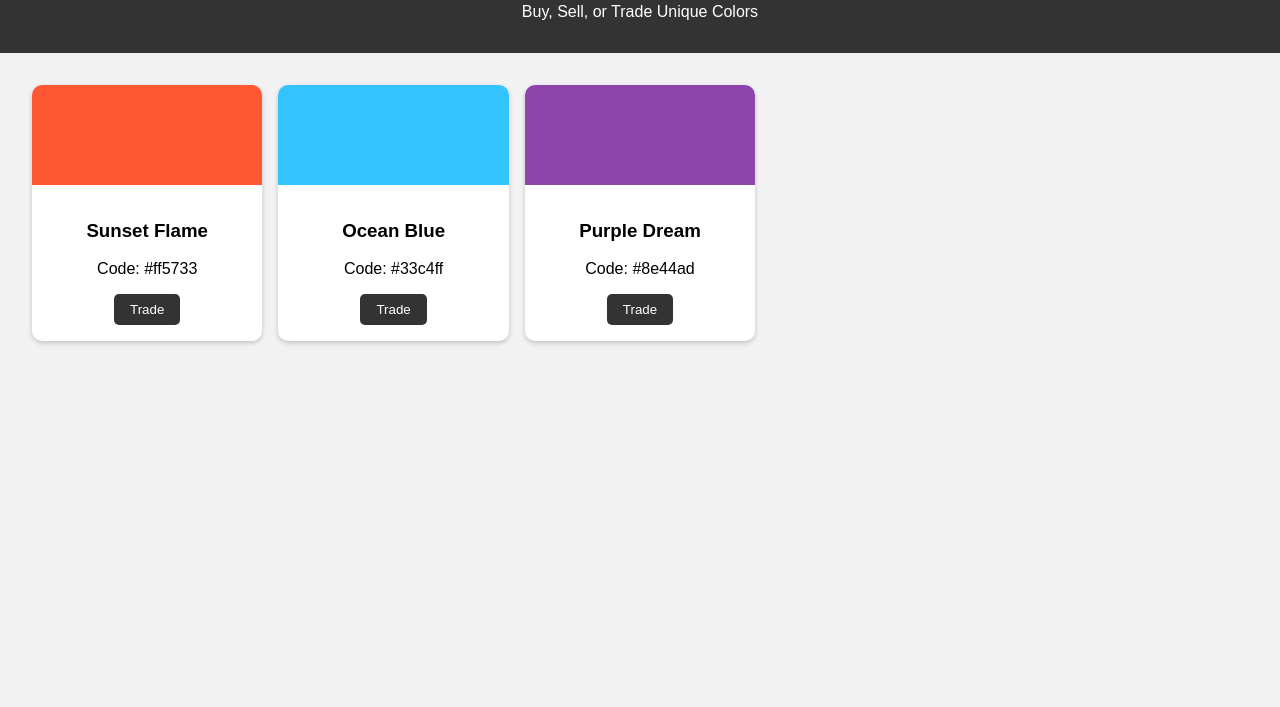
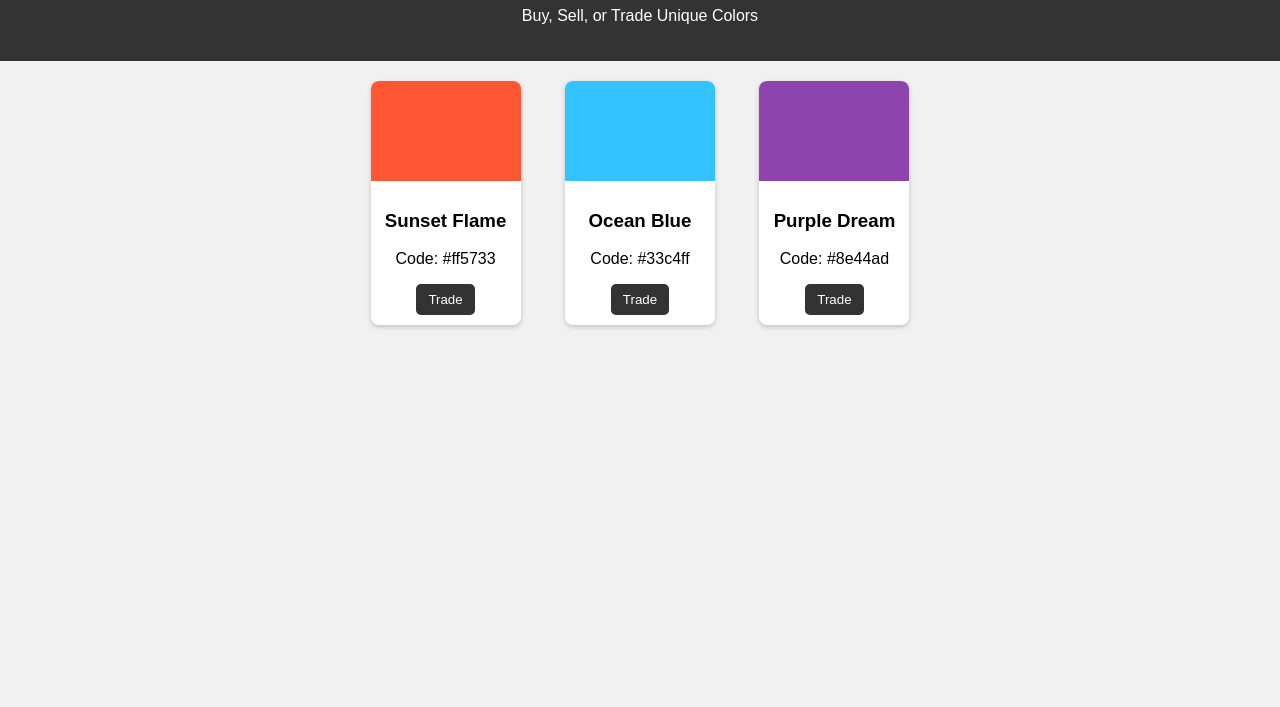
Before and after one commit to carmenz4225a/Colour-trading-, a plain HTML site: page index.html in a window 1280 px wide. Shown: the part 93-800 px from the top of the page. Drawn offline with Linux system fonts and the light colour scheme.

Commit message:
Update index.html

```diff
--- a/index.html
+++ b/index.html
@@ -1,90 +1,96 @@
 <!DOCTYPE html>
 <html lang="en">
 <head>
-    <meta charset="UTF-8">
-    <title>Color Trading Site</title>
+  <meta charset="UTF-8" />
+  <meta name="viewport" content="width=device-width, initial-scale=1.0"/>
+  <title>Color Trading Platform</title>
   <style>
     body {
       font-family: Arial, sans-serif;
-            background: #f2f2f2;
+      background-color: #f1f1f1;
+      text-align: center;
       margin: 0;
       padding: 0;
     }
     header {
-            background: #333;
+      background-color: #333;
       color: white;
-            padding: 1rem;
-            text-align: center;
-        }
-        .container {
-            display: grid;
-            grid-template-columns: repeat(auto-fill, minmax(200px, 1fr));
-            gap: 1rem;
-            padding: 2rem;
+      padding: 20px;
     }
     .color-card {
-            background: white;
-            border-radius: 10px;
+      display: inline-block;
+      width: 150px;
+      margin: 20px;
+      background-color: white;
+      border-radius: 8px;
       box-shadow: 0 2px 5px rgba(0,0,0,0.2);
-            text-align: center;
-            overflow: hidden;
     }
     .color-box {
       height: 100px;
+      border-top-left-radius: 8px;
+      border-top-right-radius: 8px;
     }
-        .card-body {
-            padding: 1rem;
+    .card-content {
+      padding: 10px;
     }
-        .btn {
-            background: #333;
+    .trade-btn {
+      background-color: #333;
       color: white;
-            padding: 0.5rem 1rem;
       border: none;
+      padding: 8px 12px;
+      border-radius: 5px;
       cursor: pointer;
-            border-radius: 5px;
     }
-        .btn:hover {
-            background: #555;
+    .trade-btn.traded {
+      background-color: gray;
+      cursor: default;
     }
   </style>
 </head>
 <body>
-
   <header>
     <h1>Color Trading Platform</h1>
     <p>Buy, Sell, or Trade Unique Colors</p>
   </header>
 
-<div class="container">
+  <div id="color-list">
     <div class="color-card">
       <div class="color-box" style="background-color: #ff5733;"></div>
-        <div class="card-body">
+      <div class="card-content">
         <h3>Sunset Flame</h3>
         <p>Code: #ff5733</p>
-            <button class="btn">Trade</button>
+        <button class="trade-btn" onclick="tradeColor(this, 'Sunset Flame')">Trade</button>
       </div>
     </div>
 
     <div class="color-card">
       <div class="color-box" style="background-color: #33c4ff;"></div>
-        <div class="card-body">
+      <div class="card-content">
         <h3>Ocean Blue</h3>
         <p>Code: #33c4ff</p>
-            <button class="btn">Trade</button>
+        <button class="trade-btn" onclick="tradeColor(this, 'Ocean Blue')">Trade</button>
       </div>
     </div>
 
     <div class="color-card">
       <div class="color-box" style="background-color: #8e44ad;"></div>
-        <div class="card-body">
+      <div class="card-content">
         <h3>Purple Dream</h3>
         <p>Code: #8e44ad</p>
-            <button class="btn">Trade</button>
+        <button class="trade-btn" onclick="tradeColor(this, 'Purple Dream')">Trade</button>
+      </div>
     </div>
   </div>
 
-    <!-- Add more colors as needed -->
-</div>
+  <script>
+    function tradeColor(button, colorName) {
+      if (button.classList.contains("traded")) return;
 
+      alert("You traded " + colorName + "!");
+      button.textContent = "Traded";
+      button.classList.add("traded");
+      button.disabled = true;
+    }
+  </script>
 </body>
 </html>
```
Lines whose indentation alone changed are shown as unchanged.
